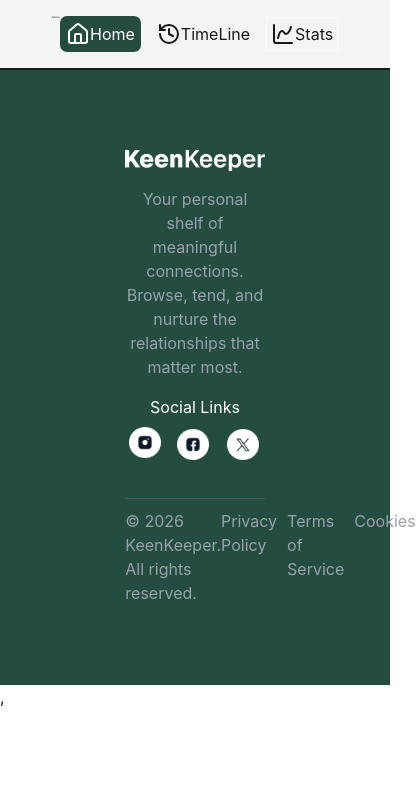
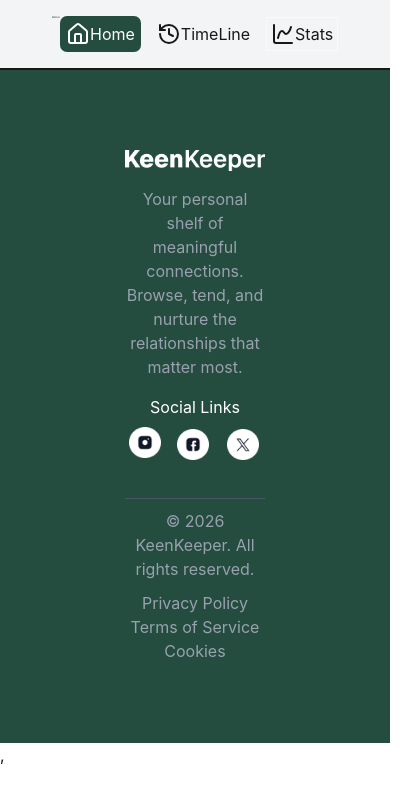
Before and after one commit to Mr-Xibon94/keen-keeper-final-assignment, a React (Vite) app: page / in a window 390 px wide. Shown: the top 800 px of the page, 416 px wide, since content can reach past the window. Built offline with nearby package versions, Linux system fonts and the light colour scheme.

Commit message:
make the footer rexponsive

```diff
--- a/src/Component/Footer/Footer.jsx
+++ b/src/Component/Footer/Footer.jsx
@@ -30,11 +30,11 @@ const Footer = () => {
                         </div>
                     </div>
                 </div>
-                <div className='flex justify-between text-gray-400 border-t border-gray-600 mt-8 pt-2.5'>
+                <div className='flex flex-col text-center space-y-2.5 md:flex-row justify-between text-gray-400 border-t border-gray-600 mt-8 pt-2.5'>
                     <div>
                         <p>&copy; 2026 KeenKeeper. All rights reserved.</p>
                     </div>
-                    <div className='flex  gap-2.5'>
+                    <div className='flex flex-col text-center md:flex-row md:gap-2.5'>
                         <p>Privacy Policy</p>
                         <p>Terms of Service</p>
                         <p>Cookies</p>
```
